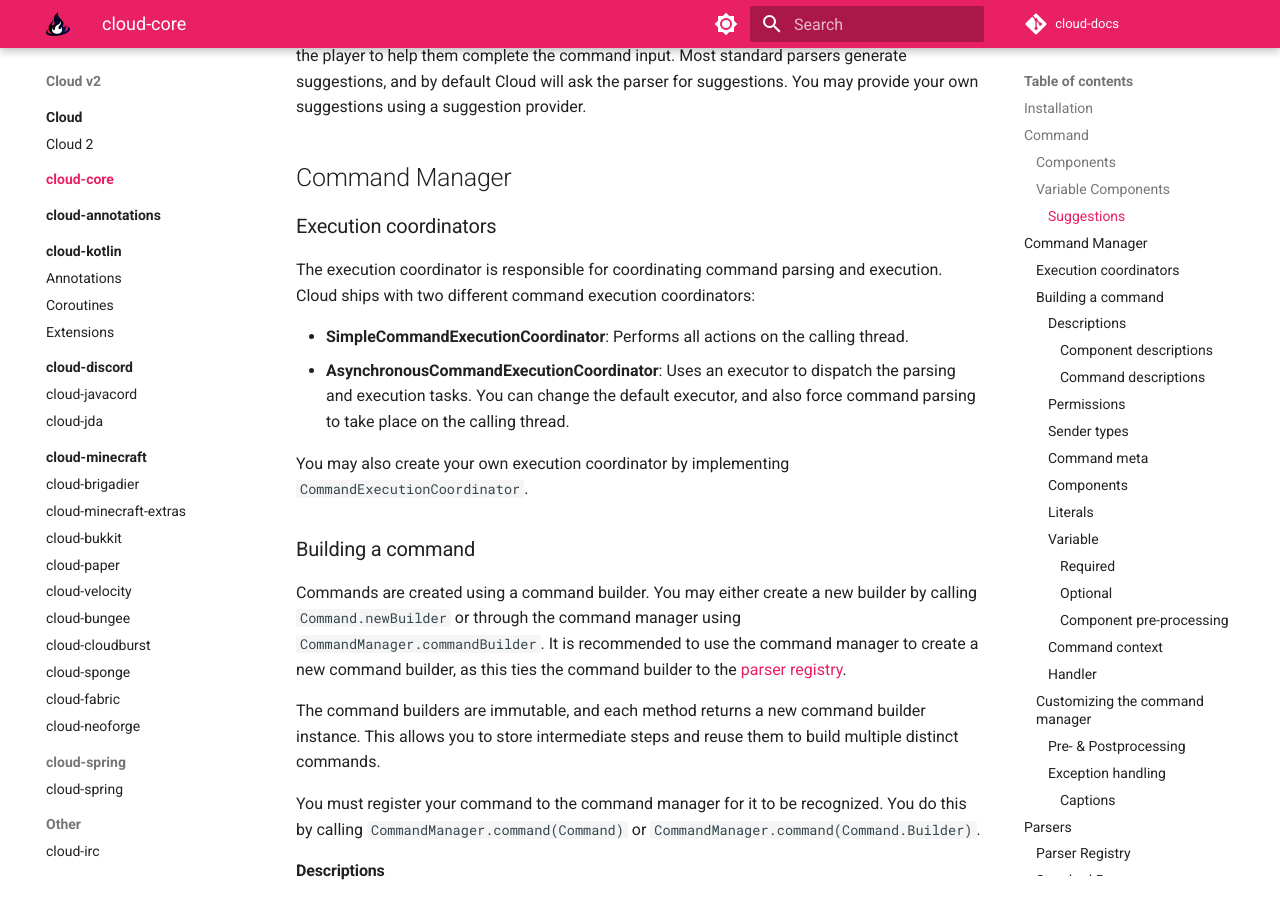
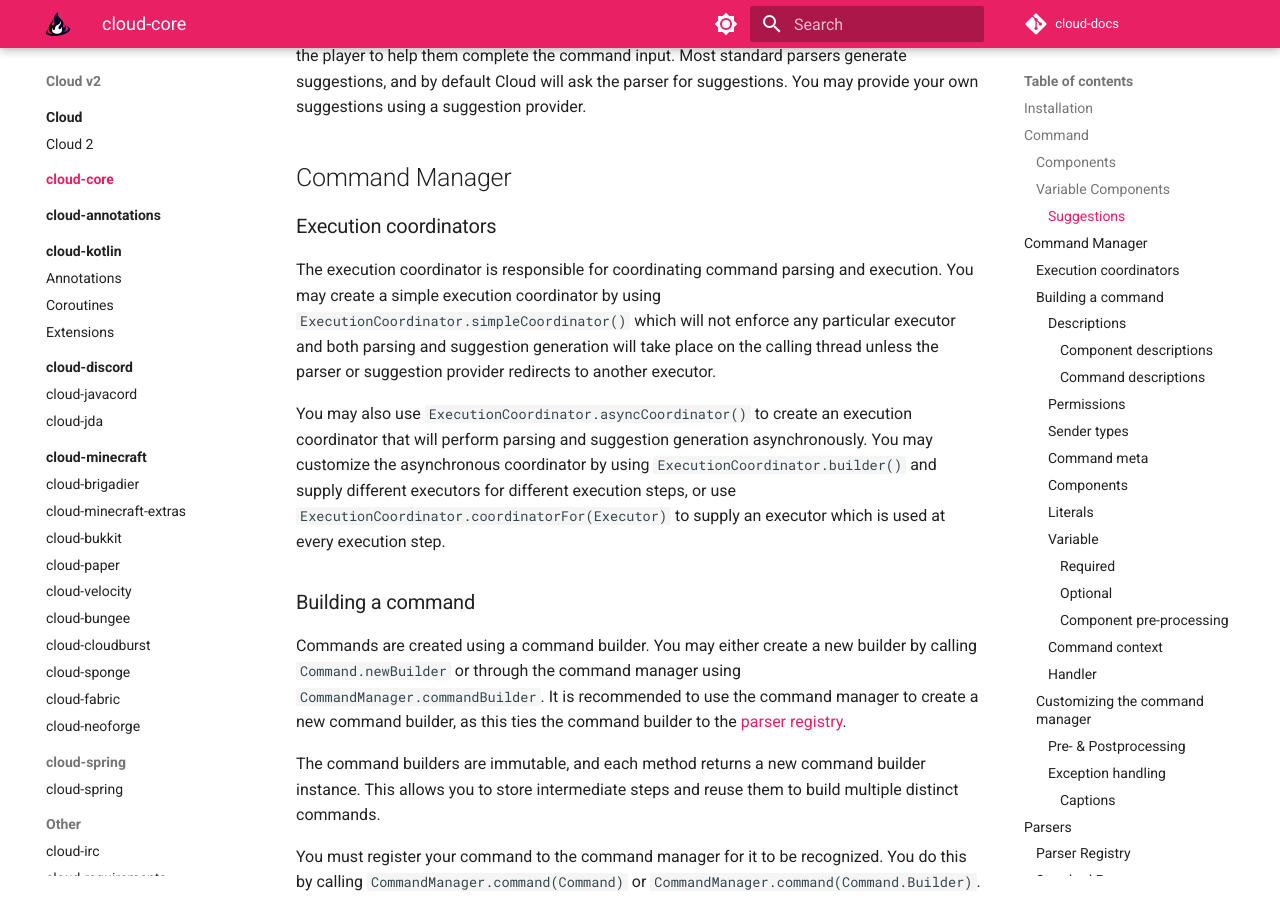
Before and after one commit to Incendo/cloud-docs, an MkDocs documentation site: the page built from docs/core/index.md, in a window 1280 px wide and 900 px high, scrolled down 1529 px. Built offline with MkDocs 1.6.1 and Material for MkDocs 9.7.7, drawn with Linux system fonts in a browser that asks for light colours; comment, search, counter and statistics services are not loaded; some of the changed text lies outside the part shown.

Commit message:
feat: misc doc updates (#18)
Updates to existing pages.

<!-- readthedocs-preview incendocloud start -->
----
📚 Documentation preview 📚:
https://incendocloud--18.org.readthedocs.build/en/18/

<!-- readthedocs-preview incendocloud end -->

---------

Co-authored-by: Jason Penilla <11360596+jpenilla@users.noreply.github.com>

````diff
--- a/docs/core/index.md
+++ b/docs/core/index.md
@@ -80,13 +80,14 @@ You may provide your own suggestions using a suggestion provider.
 ### Execution coordinators
 
 The execution coordinator is responsible for coordinating command parsing and execution.
-Cloud ships with two different command execution coordinators:
+You may create a simple execution coordinator by using `ExecutionCoordinator.simpleCoordinator()` which will not
+enforce any particular executor and both parsing and suggestion generation will take place on the calling
+thread unless the parser or suggestion provider redirects to another executor.
 
-- **SimpleCommandExecutionCoordinator**: Performs all actions on the calling thread.
-- **AsynchronousCommandExecutionCoordinator**: Uses an executor to dispatch the parsing and execution tasks.
-  You can change the default executor, and also force command parsing to take place on the calling thread.
-
-You may also create your own execution coordinator by implementing `CommandExecutionCoordinator`.
+You may also use `ExecutionCoordinator.asyncCoordinator()` to create an execution coordinator that will perform
+parsing and suggestion generation asynchronously. You may customize the asynchronous coordinator by using
+`ExecutionCoordinator.builder()` and supply different executors for different execution steps, or use
+`ExecutionCoordinator.coordinatorFor(Executor)` to supply an executor which is used at every execution step.
 
 ### Building a command
 
@@ -152,6 +153,15 @@ sender type has `<C>` as its supertype.
 This is done by using the `Command.Builder.senderType(Class)` method.
 Cloud will make sure that the sender is of the right type when executing the command, and will fail exceptionally
 if it isn't.
+
+<!-- prettier-ignore -->
+!!! example annotate "Example sender type usage"
+    Assume that `SubSender` extends `Sender`.
+
+    ```java
+    Command.Builder<Sender> builder = manager.commandBuilder("command");
+    Command.Builder<SubSender> subBuilder = builder.senderType(SubSender.class);
+    ```
 
 #### Command meta
 
--- a/mkdocs.yml
+++ b/mkdocs.yml
@@ -37,6 +37,7 @@ nav:
       - cloud-spring: https://github.com/incendo/cloud-spring
   - Other:
       - cloud-irc: other/irc.md
+      - cloud-requirements: https://github.com/incendo/cloud-requirements
 theme:
   name: material
   features:
````
Also changed, not shown: README.md (+1 -1 lines), docs/annotations/index.md (+4 -3 lines).
